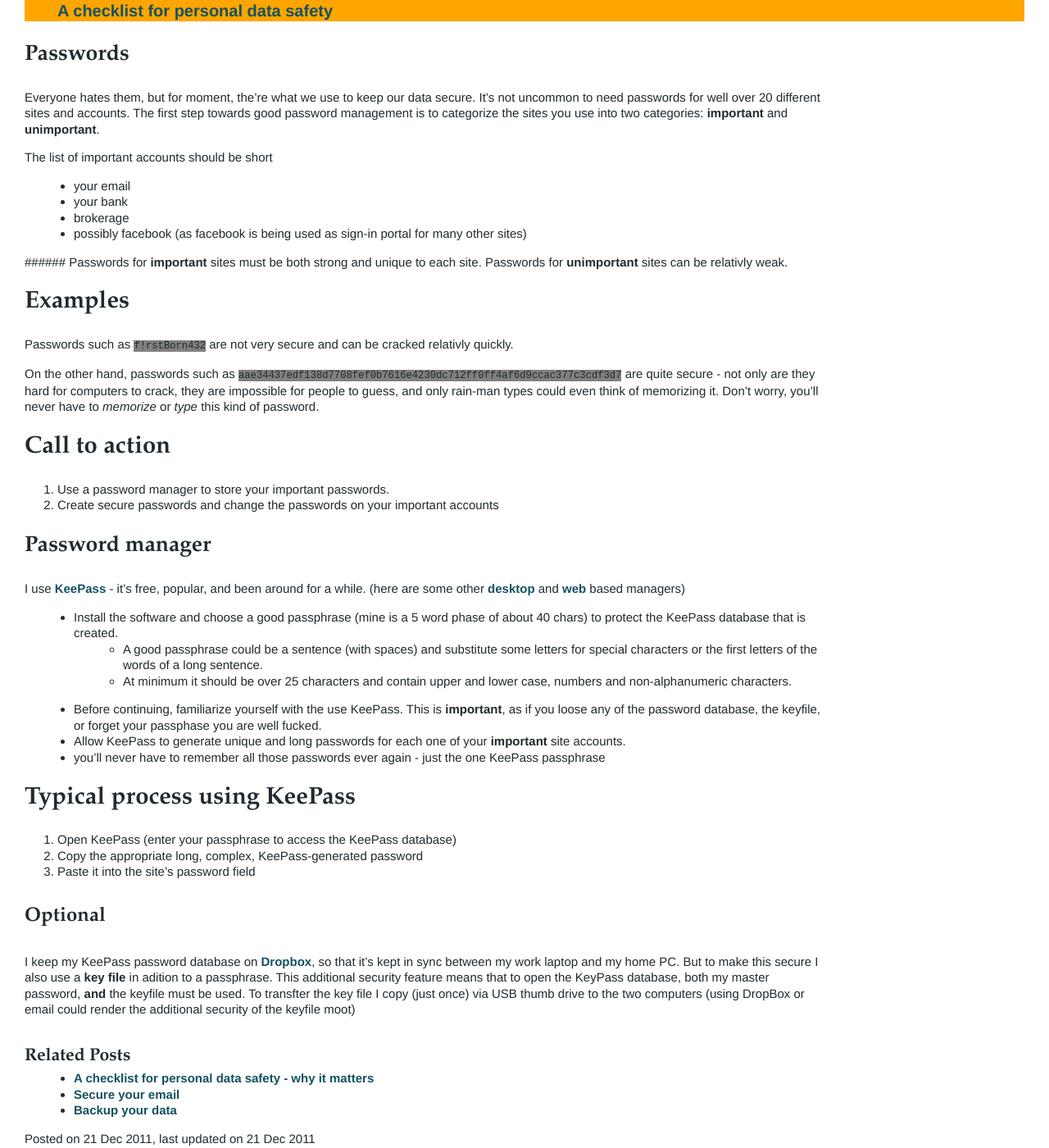
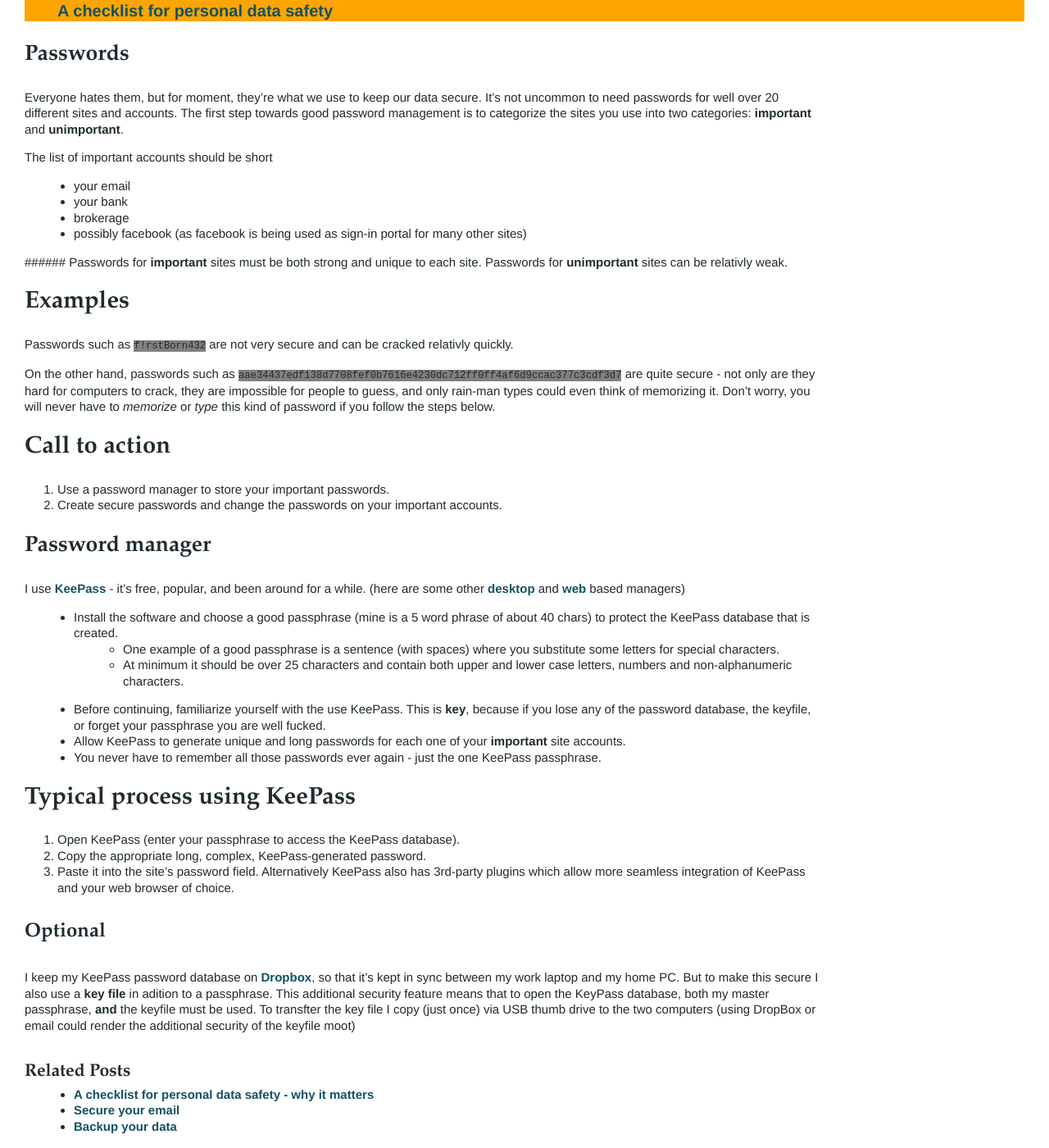
Before and after one commit to ScottWeinstein/ComputerSafety, a Jekyll site: the page built from _posts/2011-12-21-Passwords.md, in a window 1280 px wide and 1400 px high. Shown: the whole window at 82% size. Built offline with Jekyll 4.4.1, drawn with Linux system fonts in a browser that asks for light colours; Markdown is read by kramdown in place of the engine named in the settings; comment, search, counter and statistics services are not loaded.

Commit message:
multiple spelling corrections and some minor content changes.

```diff
--- a/_posts/2011-12-21-Passwords.md
+++ b/_posts/2011-12-21-Passwords.md
@@ -6,7 +6,7 @@ last_updated: 2011-12-21
 ---
 
 ### Passwords
-Everyone hates them, but for moment, the're what we use to keep our data secure. It's not uncommon to need passwords for well over 20 different sites and accounts. The first step towards good password management is to categorize the sites you use into two categories: **important** and **unimportant**.
+Everyone hates them, but for moment, they're what we use to keep our data secure. It's not uncommon to need passwords for well over 20 different sites and accounts. The first step towards good password management is to categorize the sites you use into two categories: **important** and **unimportant**.
 
 The list of important accounts should be short
 
@@ -24,28 +24,28 @@ Passwords such as `f!rstBorn432` are not very secure and can be cracked relativl
 
 
 On the other hand, passwords such as `aae34437edf138d7708fef0b7616e4230dc712ff0ff4af6d9ccac377c3cdf3d7` are quite secure - not only are they hard for computers to crack,
-they are impossible for people to guess, and only rain-man types could even think of memorizing it. Don't worry, you'll never have to _memorize_ or _type_ this kind of password.
+they are impossible for people to guess, and only rain-man types could even think of memorizing it. Don't worry, you will never have to _memorize_ or _type_ this kind of password if you follow the steps below.
 
 
 ## Call to action
 1. Use a password manager to store your important passwords.
-1. Create secure passwords and change the passwords on your important accounts
+1. Create secure passwords and change the passwords on your important accounts.
 
 ### Password manager
 I use [KeePass](http://keepass.info/index.html) - it's free, popular, and been around for a while. (here are some other [desktop](http://lifehacker.com/5529133/five-best-password-managers) and [web](http://www.passpack.com/en/professional-password-manager/) based managers)
 
-* Install the software and choose a good passphrase (mine is a 5 word phase of about 40 chars) to protect the KeePass database that is created.
-  * A good passphrase could be a sentence (with spaces) and substitute some letters for special characters or the first letters of the words of a long sentence.
-  * At minimum it should be over 25 characters and contain upper and lower case, numbers and non-alphanumeric characters.
-* Before continuing, familiarize yourself with the use KeePass. This is **important**, as if you loose any of the password database, the keyfile, or forget your passphase you are well fucked.
+* Install the software and choose a good passphrase (mine is a 5 word phrase of about 40 chars) to protect the KeePass database that is created.
+  * One example of a good passphrase is a sentence (with spaces) where you substitute some letters for special characters.
+  * At minimum it should be over 25 characters and contain both upper and lower case letters, numbers and non-alphanumeric characters.
+* Before continuing, familiarize yourself with the use KeePass. This is **key**, because if you lose any of the password database, the keyfile, or forget your passphrase you are well fucked.
 * Allow KeePass to generate unique and long passwords for each one of your **important** site accounts.
-* you'll never have to remember all those passwords ever again - just the one KeePass passphrase
+* You never have to remember all those passwords ever again - just the one KeePass passphrase.
 
 ## Typical process using KeePass
-1. Open KeePass (enter your passphrase to access the KeePass database)
-1. Copy the appropriate long, complex, KeePass-generated password
-1. Paste it into the site's password field
-
+1. Open KeePass (enter your passphrase to access the KeePass database).
+1. Copy the appropriate long, complex, KeePass-generated password.
+1. Paste it into the site's password field.
+Alternatively KeePass also has 3rd-party plugins which allow more seamless integration of KeePass and your web browser of choice.
 
 #### Optional
-I keep my KeePass password database on [Dropbox](http://db.tt/PnMCV7X), so that it's kept in sync between my work laptop and my home PC. But to make this secure I also use a **key file** in adition to a passphrase. This additional security feature means that to open the KeyPass database, both my master password, **and** the keyfile must be used. To transfter the key file I copy (just once) via USB thumb drive to the two computers (using DropBox or email could render the additional security of the keyfile moot)
+I keep my KeePass password database on [Dropbox](http://db.tt/PnMCV7X), so that it's kept in sync between my work laptop and my home PC. But to make this secure I also use a **key file** in adition to a passphrase. This additional security feature means that to open the KeyPass database, both my master passphrase, **and** the keyfile must be used. To transfter the key file I copy (just once) via USB thumb drive to the two computers (using DropBox or email could render the additional security of the keyfile moot)
```
